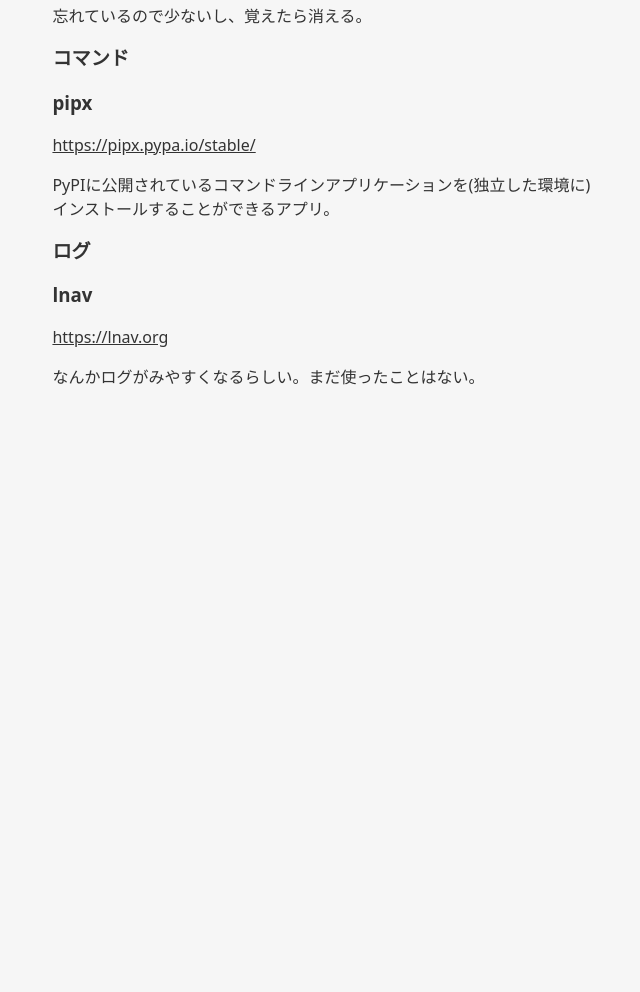
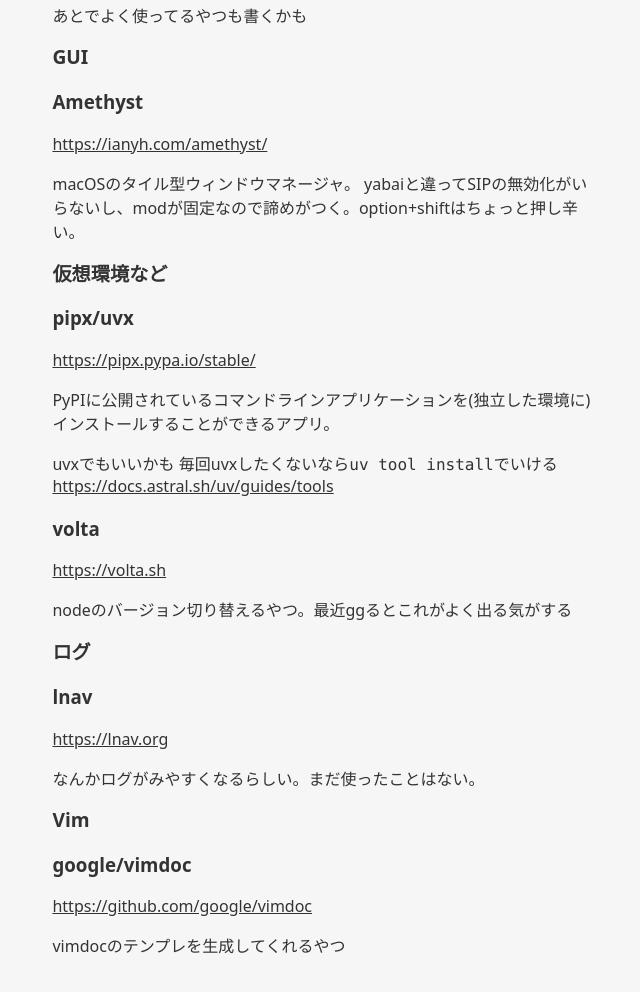
Before and after one commit to xecua/xecua.github.io, an Astro site: page /cheatsheet in a window 1280 px wide. Shown: the part 238-1230 px from the top of the page, without its empty margins (313-953 px from the left). Before the commit the page ends 800 px from the top, so only its background shows below. Built offline with nearby package versions, Linux system fonts and the light colour scheme; Astro itself is replaced by a stand-in of ours.

Commit message:
cheatsheet

```diff
--- a/src/pages/cheatsheet.md
+++ b/src/pages/cheatsheet.md
@@ -7,15 +7,34 @@ layout: ../layouts/Markdown.astro
 
 あると便利そうなのでインストールしても、アレなんだったっけ……となったりそもそも存在を忘れていたりして思い出せないことがあったりするのでメモする場所。
 
-忘れているので少ないし、覚えたら消える。
+あとでよく使ってるやつも書くかも
 
-## コマンド
+## GUI
 
-### pipx
+### Amethyst
+
+https://ianyh.com/amethyst/
+
+macOSのタイル型ウィンドウマネージャ。
+yabaiと違ってSIPの無効化がいらないし、modが固定なので諦めがつく。option+shiftはちょっと押し辛い。
+
+## 仮想環境など
+
+### pipx/uvx
 
 https://pipx.pypa.io/stable/
 
 PyPIに公開されているコマンドラインアプリケーションを(独立した環境に)インストールすることができるアプリ。
+
+uvxでもいいかも
+毎回uvxしたくないなら`uv tool install`でいける
+https://docs.astral.sh/uv/guides/tools
+
+### volta
+
+https://volta.sh
+
+nodeのバージョン切り替えるやつ。最近ggるとこれがよく出る気がする
 
 ## ログ
 
@@ -24,3 +43,11 @@ PyPIに公開されているコマンドラインアプリケーションを(独
 https://lnav.org
 
 なんかログがみやすくなるらしい。まだ使ったことはない。
+
+## Vim
+
+### google/vimdoc
+
+https://github.com/google/vimdoc
+
+vimdocのテンプレを生成してくれるやつ
```
